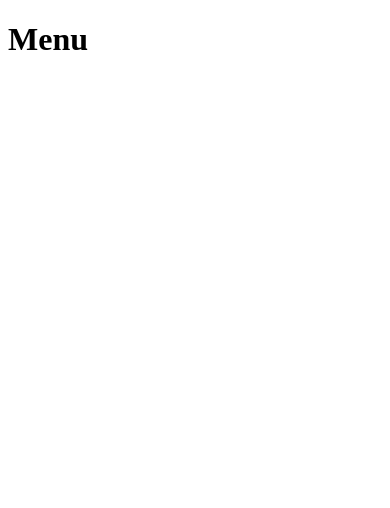
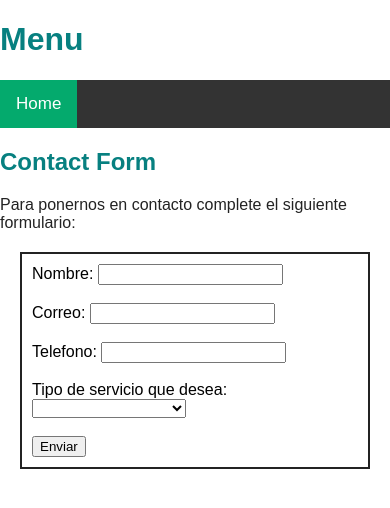
Before and after one commit to LuisAntonioQuezadaAristega/webapp_version_management, a plain HTML site: page index.html in a window 390 px wide. Drawn offline with Linux system fonts and the light colour scheme.

Commit message:
contact y menu

```diff
--- a/index.html
+++ b/index.html
@@ -7,11 +7,54 @@
     <meta name="keywords" content="Configuration_Management"/>
     <meta name="author" content="Group4" />
     <title>Sobre_nosotros</title>
+    <link rel="stylesheet" href="stylesheets/style.css" type='text/css'/>
 </head>
 
 <body>
     <header>
         <h1>Menu</h1>
     </header>
+
+    <div class="topnav" id="myTopnav">
+        <a href="#" class="active">Home</a>
+        <a href="#about">About_us</a>
+        <a href="#contacto">Contact Form</a>
+        <a href="javascript:void(0);" class="icon" onclick="myFunction()">
+          <i class="fa fa-bars"></i>
+        </a>
+    </div>
+
+    <section id="contacto">
+        <h2>Contact Form</h2>
+        <p>Para ponernos en contacto complete el siguiente formulario:</p>
+        <form action method="get">
+            <div>
+                <label>Nombre:</label>
+                <input type="text" name="name" id="name" required>
+            </div>
+            <br>
+            <div>
+                <label>Correo:</label>
+                <input type="text" name="correo" id="correo" required>
+            </div>
+            <br>
+            <div>
+                <label>Telefono:</label>
+                <input type="text" name="telefono" id="telefono">
+            </div>
+            <br>
+            <div>
+                <label for="tipo">Tipo de servicio que desea:</label>
+                <select id="tipo" name="tipo">
+                    <option value="    ">    </option>
+                    <option value="Diseño de pagina web">Diseño de pagina web</option>
+                </select>
+            </div>
+            <br>
+            <div>
+                <input type="submit" value="Enviar" id="boton">
+            </div>
+        </form>
+    </section>
 </body>
 </html>
--- /dev/null
+++ b/stylesheets/style.css
@@ -0,0 +1,90 @@
+/*#078080 #f45d48 #232323 */
+
+* {
+    font-family: Arial, sans-serif;
+}
+
+h1, h2, h3 {
+    color:#078080;
+}
+
+p{
+    color: #232323;
+}
+
+form {
+    box-sizing: border-box;
+    margin: 20px;
+    border: 2px solid #232323;
+    padding: 10px;
+}
+
+img#foto, section#info, div#cuadro1, div#cuadro2{
+    border: 2px solid #232323;
+    padding: 10px;
+}
+
+input#boton:hover{
+    background-color: #f45d48;
+    color: #f8f5f2;
+}
+
+a:hover{
+    color: #f45d48
+}
+
+body {
+    margin: 0;
+    font-family: Arial, Helvetica, sans-serif;
+  }
+
+.topnav {
+    overflow: hidden;
+    background-color: #333;
+}
+
+.topnav a {
+    float: left;
+    display: block;
+    color: #f2f2f2;
+    text-align: center;
+    padding: 14px 16px;
+    text-decoration: none;
+    font-size: 17px;
+}
+
+.topnav a:hover {
+    background-color: #ddd;
+    color: black;
+}
+
+.topnav a.active {
+    background-color: #04AA6D;
+    color: white;
+}
+
+.topnav .icon {
+    display: none;
+}
+
+@media screen and (max-width: 600px) {
+    .topnav a:not(:first-child) {display: none;}
+    .topnav a.icon {
+      float: right;
+      display: block;
+    }
+}
+
+@media screen and (max-width: 600px) {
+    .topnav.responsive {position: relative;}
+    .topnav.responsive .icon {
+      position: absolute;
+      right: 0;
+      top: 0;
+    }
+    .topnav.responsive a {
+      float: none;
+      display: block;
+      text-align: left;
+    }
+}
```
Also changed, not shown: scripts/main.js (added, +8 -0 lines).
